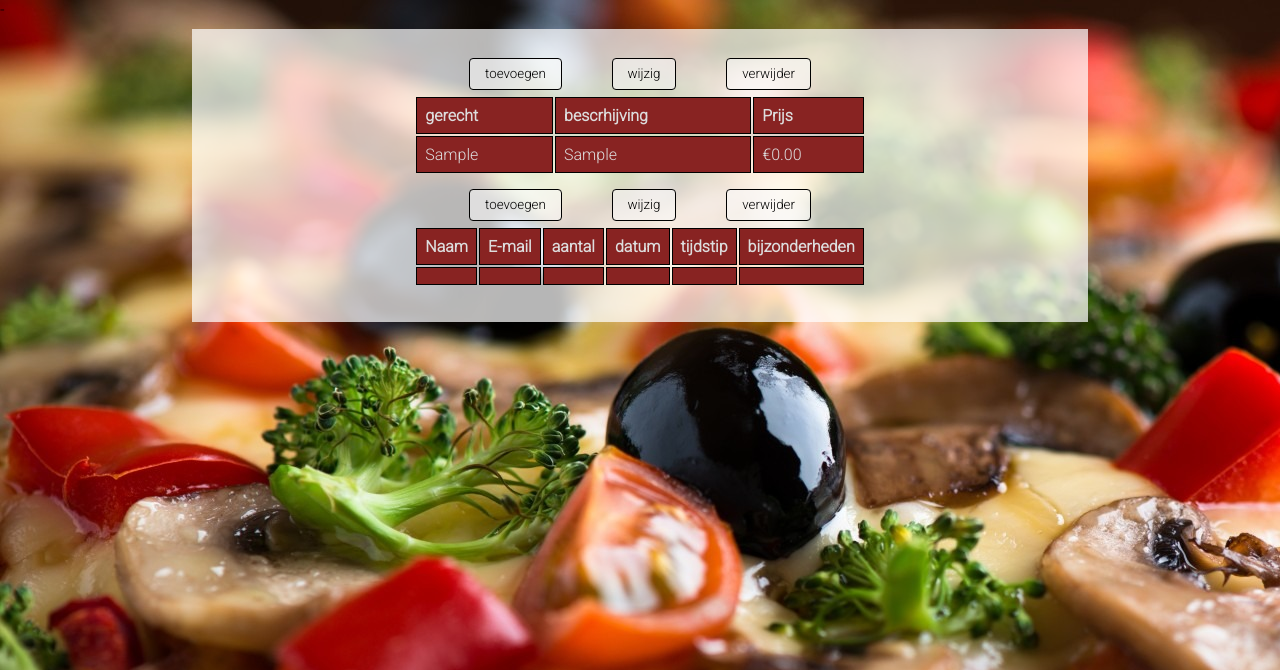
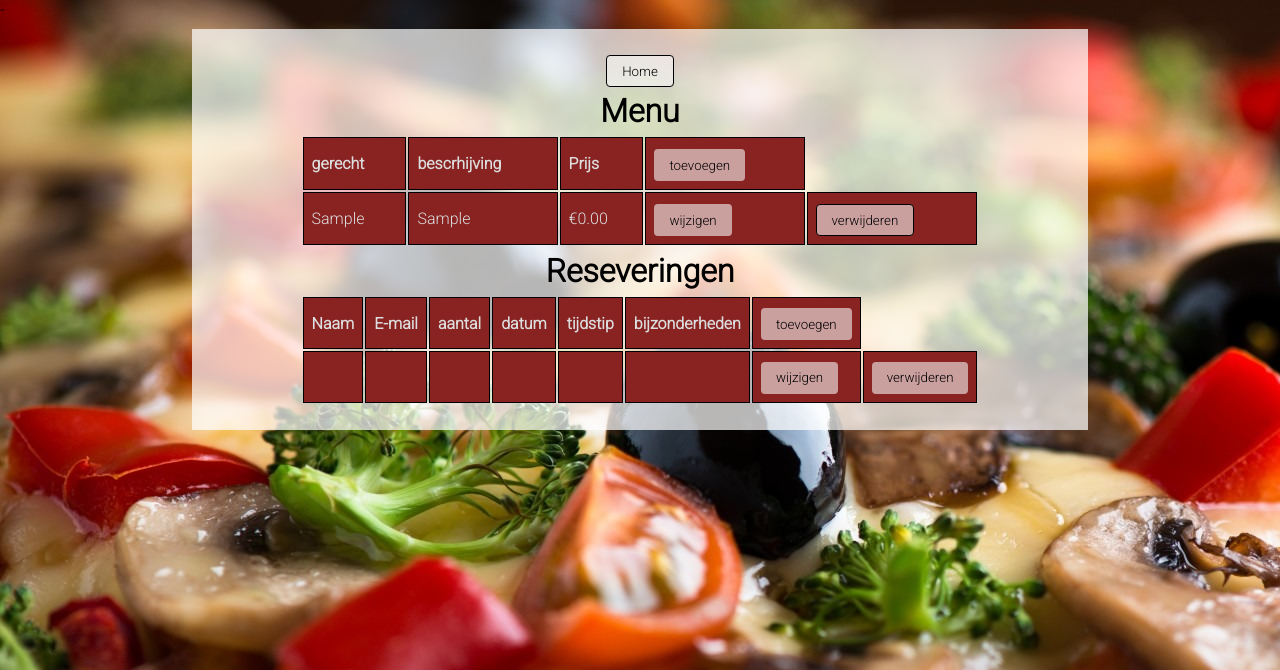
Before and after one commit to MilanTeunissen/miniCRUD, a PHP site: page /admin.php in a window 1280 px wide. Shown: the top 670 px of the page. Run offline with PHP 8.4, Linux system fonts and the light colour scheme; tables that the repository leaves empty or names only in its code hold one stand-in row (values such as "Sample post"); data that the repository does not hold is empty.

Commit message:
php verwijderen knop

```diff
--- a/admin.php
+++ b/admin.php
@@ -20,11 +20,10 @@
   <body background="images/pizza.jpg">
     <main>
         <div class="base-admin">
+          <a href="index.php"><button>Home</button></a>
           <div class="admin-pagina">
             <div class="add-modify-delete-menu">
-              <button>toevoegen</button>
-              <button>wijzig</button>
-              <button>verwijder</button>
+            <h1>Menu</h1>
             </div>
               <div class="admin_menu">
                 <table>
@@ -32,14 +31,13 @@
                         <th>gerecht</th>
                         <th>bescrhijving</th>
                         <th>Prijs</th>
+                        <th><button>toevoegen</button></th>
                     </tr>
                     <?php include("includes/table.php") ?>
                 </table>
               </div>
               <div class="add-modify-delete-resevering">
-              <button>toevoegen</button>
-              <button>wijzig</button>
-              <button>verwijder</button>
+            <h1>Reseveringen</h1>
             </div>
               <div class="admin_resevering">
                 <table>
@@ -50,6 +48,7 @@
                         <th>datum</th>
                         <th>tijdstip</th>
                         <th>bijzonderheden</th>
+                        <th><button>toevoegen</button></th>
                     </tr>
                     <?php include("includes/resevering.php") ?>
                 </table>
--- a/css/style.css
+++ b/css/style.css
@@ -21,8 +21,8 @@ button {
   text-align: center;
   background-color: #fafafa94;
   margin-top: 2%;
-  max-width: 40%;
-  max-height: 40%;
+  max-width: 100%;
+  max-height: 100%;
   border-radius: 4px;
   padding: 0 15px;
   cursor: pointer;
@@ -582,6 +582,8 @@ main .inlog_block H1 {
 .base-admin {
   position: relative;
   justify-content: center;
+  flex-direction: column;
+  align-items: center;
   display: flex;
   height: 100%;
   width: 70%;
@@ -602,6 +604,14 @@ main .inlog_block H1 {
   }
 }
 
+main .base-admin a {
+  text-decoration: none;
+}
+
+main .base-admin a button {
+  border: 1px solid #000000;
+}
+
 .add-modify-delete-menu,
 .add-modify-delete-resevering {
   display: flex;
@@ -612,6 +622,7 @@ main .inlog_block H1 {
 
 main .base-admin .add-modify-delete-menu button,
 main .base-admin .add-modify-delete-resevering button {
+  width: 10%;
   border: 1px solid #000000;
 }
 
--- a/includes/resevering.php
+++ b/includes/resevering.php
@@ -14,5 +14,7 @@ $result = $stmt->fetchAll();
         echo   "<td>" . $result ['datum']."</td>";
         echo   "<td>" . $result ['tijd']."</td>";
         echo   "<td>" . $result ['bijzonderheden']."</td>";
+        echo   "<td><button>wijzigen</button></td>";
+        echo   "<td><button>verwijderen</button></td>";
         echo   "</tr>";
     }
--- a/includes/table.php
+++ b/includes/table.php
@@ -1,5 +1,6 @@
 <?php
 require_once("includes/connector.php");
+$dataTable = "menu";
 $sql = "select * FROM menu";
 $stmt = $connect->prepare($sql);
 $stmt->execute();
@@ -12,5 +13,7 @@ $result = $stmt->fetchAll();
         echo   "<td>" . $result['naam'] ."</td>";
         echo   "<td>" . $result['beschrijving'] ."</td>";
         echo   "<td>€" . $roundedPrice ."</td>";
+        echo   "<td><button>wijzigen</button></td>";
+        echo   "<td><a href='includes/delete.php?id=" . $result['ID'] . "&dataTable=" . $dataTable . "'><button>verwijderen</button></td>";
         echo   "</tr>";
     }
```
Also changed, not shown: includes/delete.php (added, +9 -0 lines).
